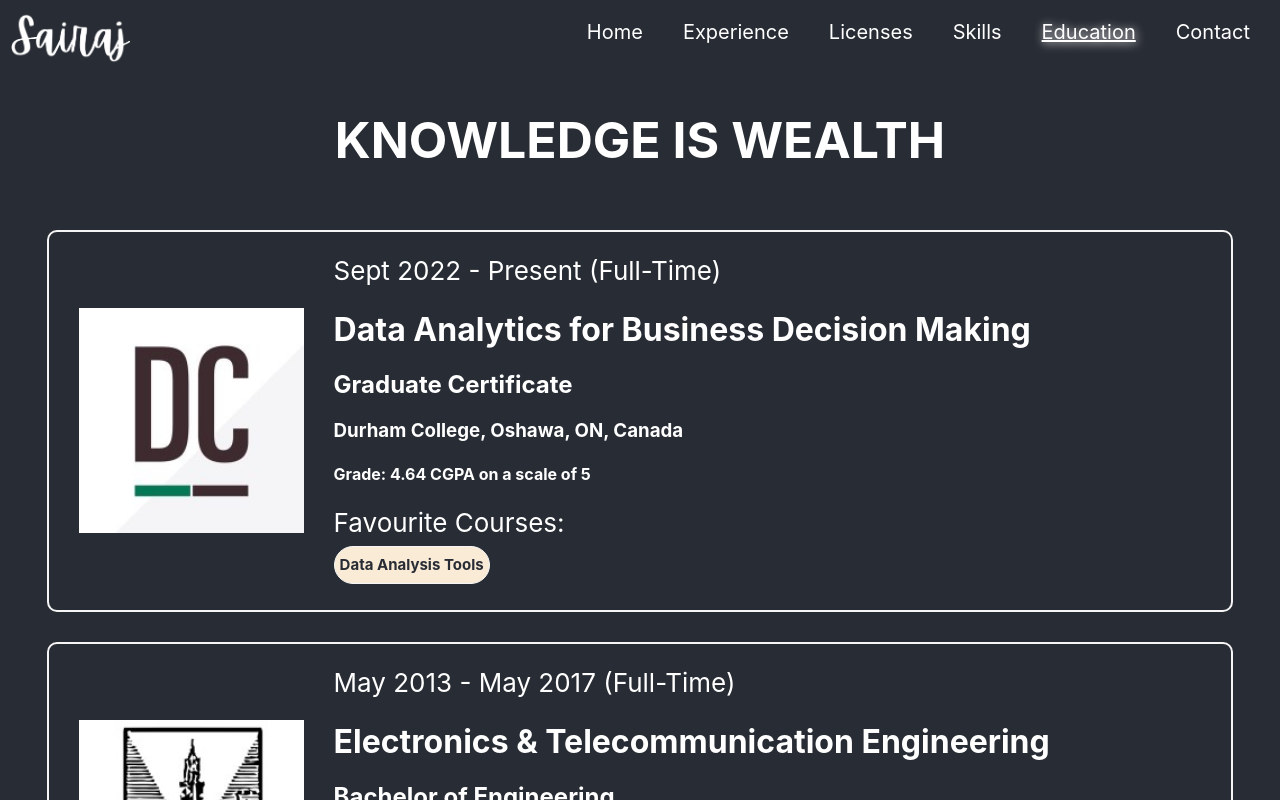
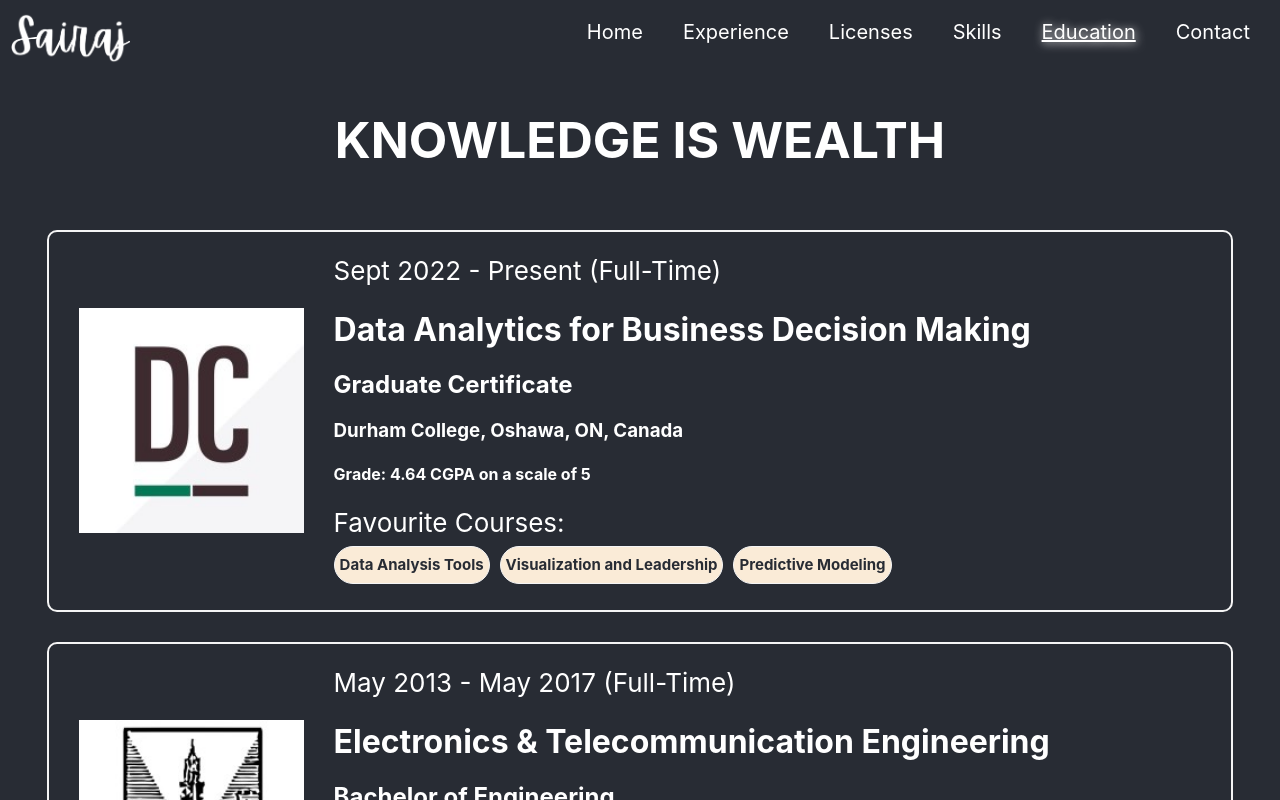
Before and after one commit to SairajGunner/Portfolio, a React (Create React App) app in the folder portfolio/: page /education in a window 1280 px wide. Shown: the top 800 px of the page. Built offline with nearby package versions, Linux system fonts and the light colour scheme; the HTML template or start-up script is replaced by a standard one.

Commit message:
Minor modifications to Header and Education page

```diff
--- a/portfolio/src/components/education/Education.js
+++ b/portfolio/src/components/education/Education.js
@@ -14,6 +14,12 @@ export default class Education extends Component {
             favorites: [{
                 name: 'Data Analysis Tools',
                 skills: ['Hadoop', 'Spark', 'Scala']
+            },{
+                name: 'Visualization and Leadership',
+                skills: ['Tableau', 'Power BI']
+            },{
+                name: 'Predictive Modeling',
+                skills: ['Python', 'R']
             }],
             grade: '4.64 CGPA on a scale of 5',
             logo: '/images/DCLogo.jpg',
--- a/portfolio/src/components/header/Header.js
+++ b/portfolio/src/components/header/Header.js
@@ -22,7 +22,7 @@ export default class Header extends Component {
         else
             this.setState({
                 showTray: false
-            })
+            });
     }
 
     render() {
```
